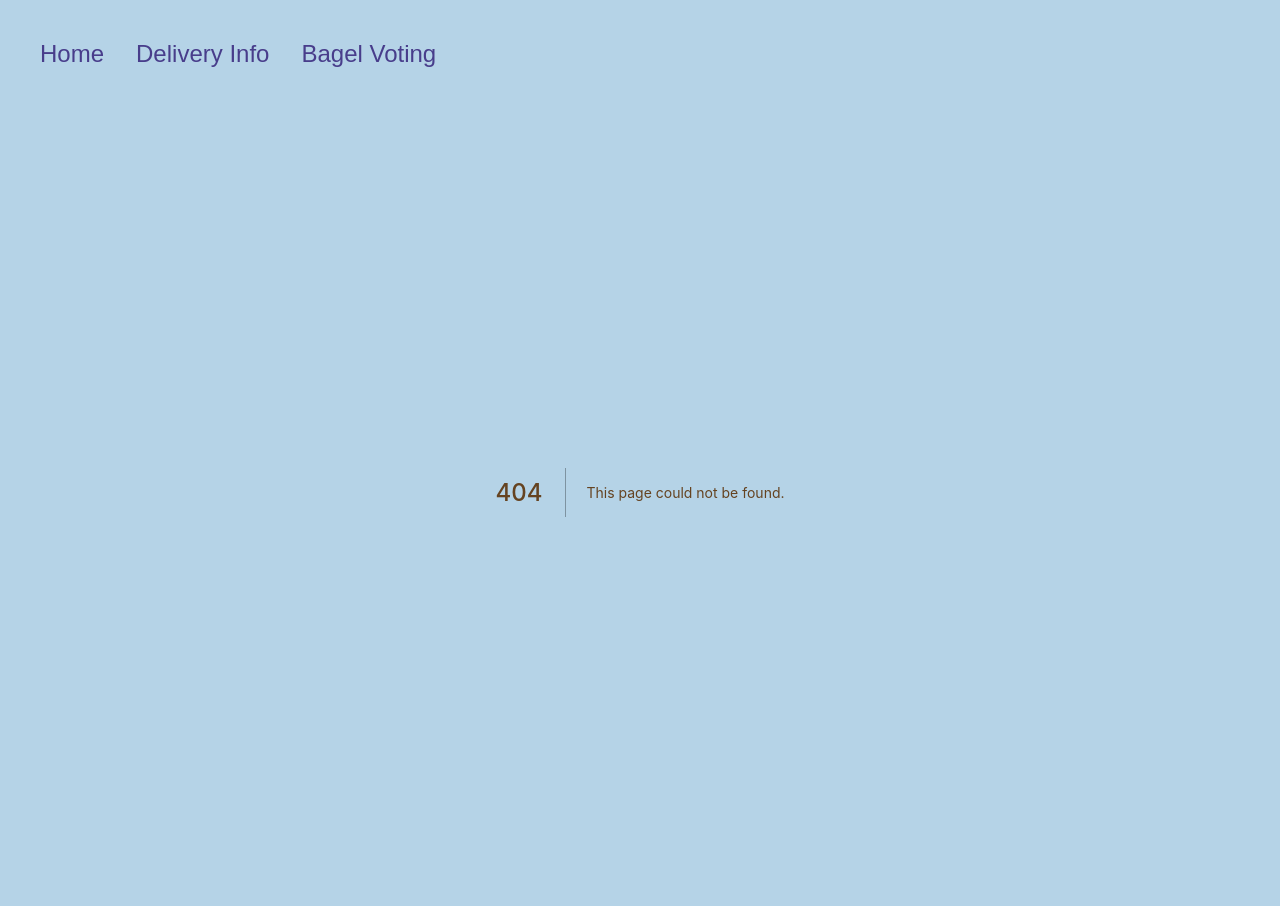
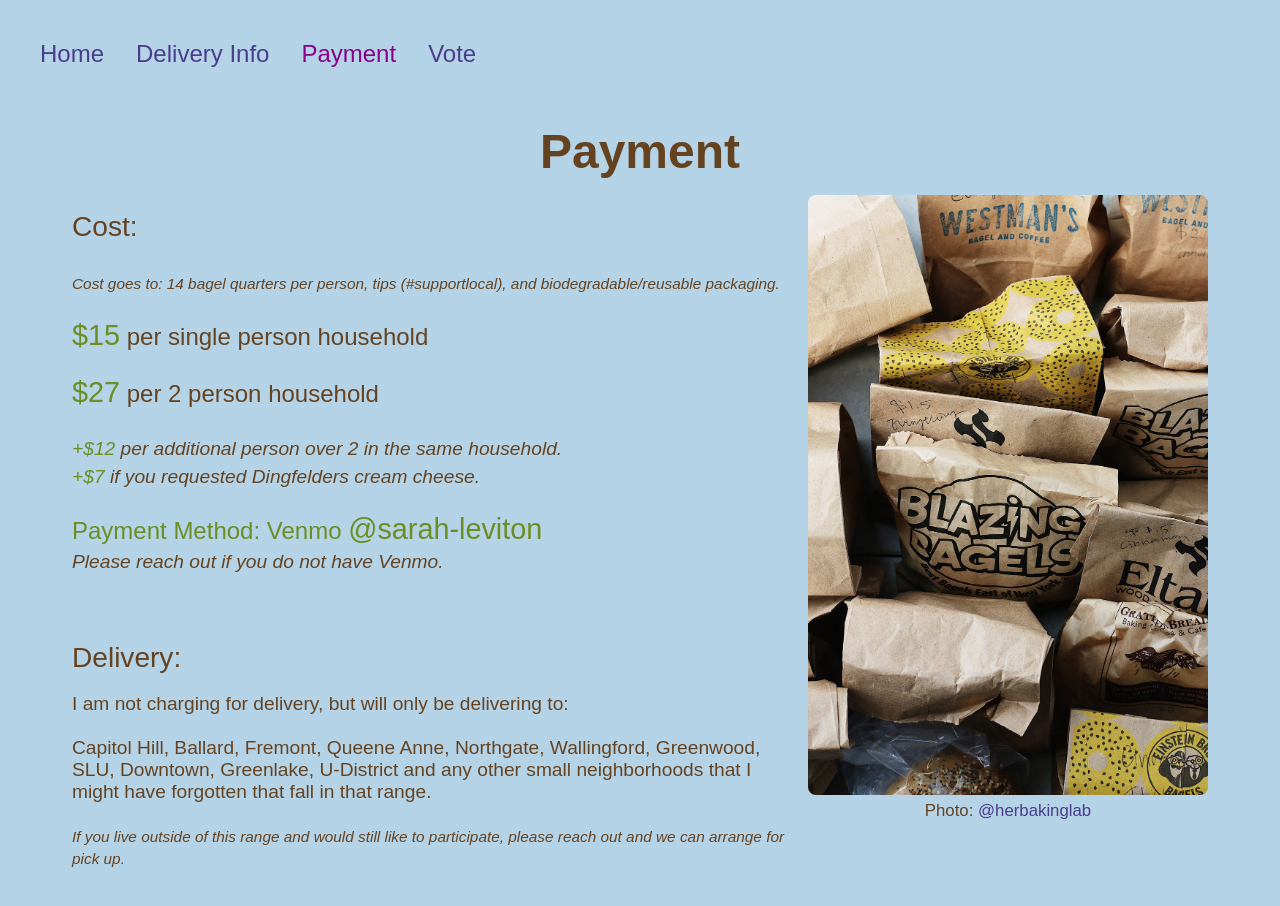
Before and after one commit to dylanbussone/bagel-quest, a Next.js app: page /payment in a window 1280 px wide. Before the commit this address had no page. Shown: the top 906 px of the page. Built offline with nearby package versions, Linux system fonts and the light colour scheme; a web font is replaced by a local one.

Commit message:
Payment page, homepage words

```diff
--- a/components/header.js
+++ b/components/header.js
@@ -17,9 +17,14 @@ export default function Header() {
                         <a>Delivery Info</a>
                     </Link>
                 </li>
+                <li className={router.pathname === '/payment' ? 'active' : ''}>
+                    <Link href="/payment">
+                        <a>Payment</a>
+                    </Link>
+                </li>
                 <li className={router.pathname === '/vote' ? 'active' : ''}>
                     <Link href="/vote">
-                        <a>Bagel Voting</a>
+                        <a>Vote</a>
                     </Link>
                 </li>
             </ul>
--- /dev/null
+++ b/pages/payment.js
@@ -0,0 +1,129 @@
+import React from 'react';
+
+export default function Payment() {
+    return (
+        <main className="payment">
+            <h1 className="title">Payment</h1>
+
+            <div className="split">
+                <section>
+                    <h3>Cost:</h3>
+                    <p>
+                        <span className="small">
+                            <i>
+                                Cost goes to: 14 bagel quarters per person, tips (#supportlocal),
+                                and biodegradable/reusable packaging.
+                            </i>
+                        </span>
+                        <p>
+                            <span className="big green">$15</span> per single person household
+                        </p>
+                        <p>
+                            <span className="big green">$27</span> per 2 person household
+                        </p>
+                        <i>
+                            <span className="green">+$12</span> per additional person over 2 in the
+                            same household.
+                        </i>
+                        <br />
+                        <i>
+                            <span className="green">+$7</span> if you requested Dingfelders cream
+                            cheese.
+                        </i>
+                    </p>
+                    <p>
+                        <span className="green">
+                            Payment Method: Venmo <span className="big">@sarah-leviton</span>
+                        </span>
+                        <br />
+                        <i>Please reach out if you do not have Venmo.</i>
+                    </p>
+                    <br />
+                    <h3>Delivery:</h3>
+                    <p className="small">
+                        I am not charging for delivery, but will only be delivering to:
+                        <br />
+                        <br />
+                        Capitol Hill, Ballard, Fremont, Queene Anne, Northgate, Wallingford,
+                        Greenwood, SLU, Downtown, Greenlake, U-District and any other small
+                        neighborhoods that I might have forgotten that fall in that range.
+                        <br />
+                        <br />
+                        <i>
+                            If you live outside of this range and would still like to participate,
+                            please reach out and we can arrange for pick up.
+                        </i>
+                    </p>
+                </section>
+
+                <div>
+                    <img src="/payment.jpg" />
+                    <span className="photo-credit">
+                        Photo:{' '}
+                        <a
+                            href="https://www.instagram.com/herbakinglab/"
+                            target="_blank"
+                            rel="noopener noreferrer"
+                        >
+                            @herbakinglab
+                        </a>
+                    </span>
+                </div>
+            </div>
+
+            <style jsx>{`
+                main {
+                    max-width: 1200px;
+                    margin: 0 auto;
+                }
+                h1 {
+                    margin-bottom: 1rem;
+                }
+                .split {
+                    display: flex;
+                }
+                @media only screen and (max-width: 900px) {
+                    .split {
+                        display: block;
+                    }
+                }
+                section {
+                    text-align: left;
+                    padding-right: 1rem;
+                }
+                img {
+                    height: 600px;
+                    border-radius: 8px;
+                }
+                i {
+                    font-size: 80%;
+                }
+                .big {
+                    font-size: 120%;
+                    display: inline-block;
+                }
+                .small {
+                    font-size: 80%;
+                }
+                h3 {
+                    font-weight: normal;
+                    margin: 1rem 0;
+                }
+                .green {
+                    color: olivedrab;
+                }
+                .photo-credit {
+                    font-size: 70%;
+                    display: block;
+                }
+                .photo-credit a {
+                    color: darkslateblue;
+                    text-decoration: none;
+                }
+                .photo-credit a:hover {
+                    text-decoration: underline;
+                }
+            `}</style>
+        </main>
+    );
+}
```
Also changed, not shown: pages/index.js (+13 -13 lines), public/payment.jpg (added).
